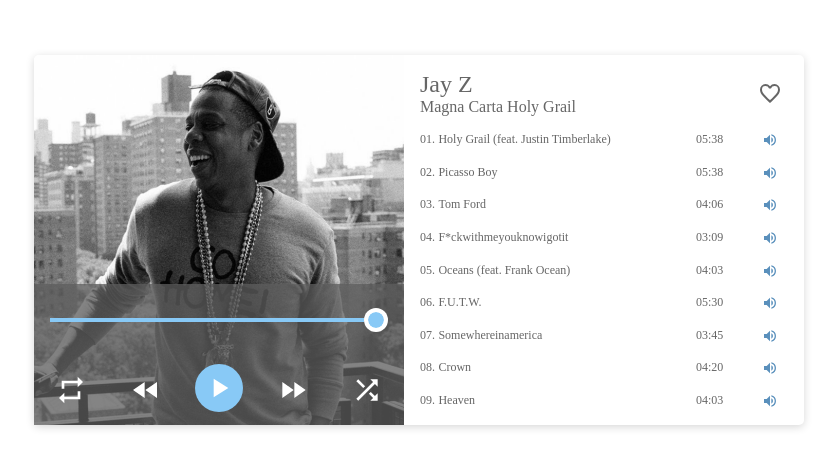
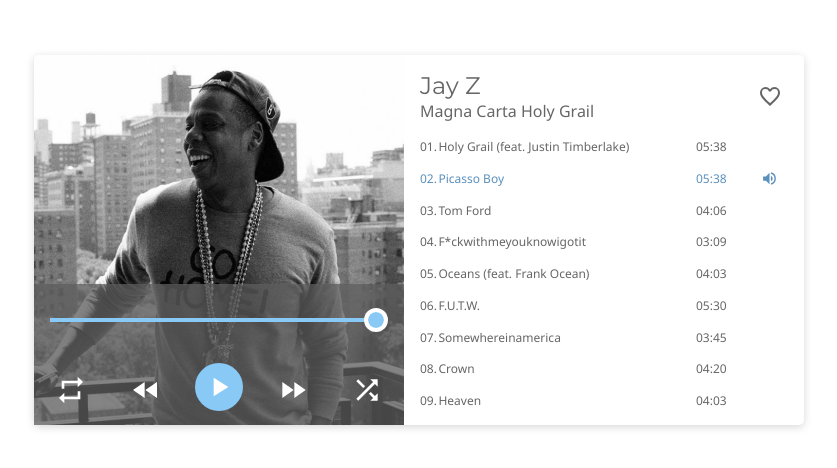
Before and after one commit to alstroemerieae/ejercicio-maqueta-axlot, a plain HTML site: page index.html in a window 1280 px wide. Shown: the part 160-628 px from the top of the page, without its empty margins (221-1058 px from the left). Drawn offline with Linux system fonts and the light colour scheme.

Commit message:
Add fonts, Add active class

```diff
--- a/css/main.css
+++ b/css/main.css
@@ -33,7 +33,19 @@
 
 body {
   display: grid;
+
   height: 100vh;
+
+  user-select: none;
+  font-family: 'Noto Sans', sans-serif;
+}
+
+.active {
+  color: var(--secondary);
+}
+
+.hide {
+  display: none !important;
 }
 
 /* 01. Container */
@@ -163,6 +175,7 @@ body {
   grid-row: auto;
 
   font-size: 1.5rem;
+  font-family: 'Montserrat', sans-serif;
 }
 
 /* 09. Playlist Album */
@@ -181,6 +194,8 @@ body {
 
   grid-column: 4/5;
   grid-row: 1/3;
+
+  cursor: pointer;
 }
 
 /* Heart Icon */
@@ -206,6 +221,7 @@ body {
 .track-container {
   display: grid;
   grid-template-columns: .5fr 7fr 1.5fr 1fr;
+  cursor: pointer;
 }
 
 /* Active song Icon */
--- a/index.html
+++ b/index.html
@@ -10,6 +10,9 @@
   <link rel="icon" href="favicon.png" />
   <!-- Main css file -->
   <link rel="stylesheet" href="./css/main.css">
+  <!-- Google fonts -->
+  <link rel="preconnect" href="https://fonts.gstatic.com">
+  <link href="https://fonts.googleapis.com/css2?family=Montserrat&family=Noto+Sans&display=swap" rel="stylesheet">
   <!-- Page's title -->
   <title>Music player</title>
 </head>
@@ -71,11 +74,11 @@
             <div class="track-number">01.</div>
             <div class="track-title">Holy Grail (feat. Justin Timberlake)</div>
             <div class="track-duration">05:38</div>
-            <div class="track-play-status">
+            <div class="track-play-status hide">
               <img src="/assets/ic_volume_up_black_24px.svg" alt="">
             </div>
           </div>
-          <div class="track-container">
+          <div class="track-container active">
             <div class="track-number">02.</div>
             <div class="track-title">Picasso Boy</div>
             <div class="track-duration">05:38</div>
@@ -87,7 +90,7 @@
             <div class="track-number">03.</div>
             <div class="track-title">Tom Ford</div>
             <div class="track-duration">04:06</div>
-            <div class="track-play-status">
+            <div class="track-play-status hide">
               <img src="/assets/ic_volume_up_black_24px.svg" alt="">
             </div>
           </div>
@@ -95,7 +98,7 @@
             <div class="track-number">04.</div>
             <div class="track-title">F*ckwithmeyouknowigotit</div>
             <div class="track-duration">03:09</div>
-            <div class="track-play-status">
+            <div class="track-play-status hide">
               <img src="/assets/ic_volume_up_black_24px.svg" alt="">
             </div>
           </div>
@@ -103,7 +106,7 @@
             <div class="track-number">05.</div>
             <div class="track-title">Oceans (feat. Frank Ocean)</div>
             <div class="track-duration">04:03</div>
-            <div class="track-play-status">
+            <div class="track-play-status hide">
               <img src="/assets/ic_volume_up_black_24px.svg" alt="">
             </div>
           </div>
@@ -111,7 +114,7 @@
             <div class="track-number">06.</div>
             <div class="track-title">F.U.T.W.</div>
             <div class="track-duration">05:30</div>
-            <div class="track-play-status">
+            <div class="track-play-status hide">
               <img src="/assets/ic_volume_up_black_24px.svg" alt="">
             </div>
           </div>
@@ -119,7 +122,7 @@
             <div class="track-number">07.</div>
             <div class="track-title">Somewhereinamerica</div>
             <div class="track-duration">03:45</div>
-            <div class="track-play-status">
+            <div class="track-play-status hide">
               <img src="/assets/ic_volume_up_black_24px.svg" alt="">
             </div>
           </div>
@@ -127,7 +130,7 @@
             <div class="track-number">08.</div>
             <div class="track-title">Crown</div>
             <div class="track-duration">04:20</div>
-            <div class="track-play-status">
+            <div class="track-play-status hide">
               <img src="/assets/ic_volume_up_black_24px.svg" alt="">
             </div>
           </div>
@@ -135,7 +138,7 @@
             <div class="track-number">09.</div>
             <div class="track-title">Heaven</div>
             <div class="track-duration">04:03</div>
-            <div class="track-play-status">
+            <div class="track-play-status hide">
               <img src="/assets/ic_volume_up_black_24px.svg" alt="">
             </div>
           </div>
@@ -143,6 +146,7 @@
       </div>
     </div>
   </main>
+  <script src="/js/main.js"></script>
 </body>
 
 </html>
```
